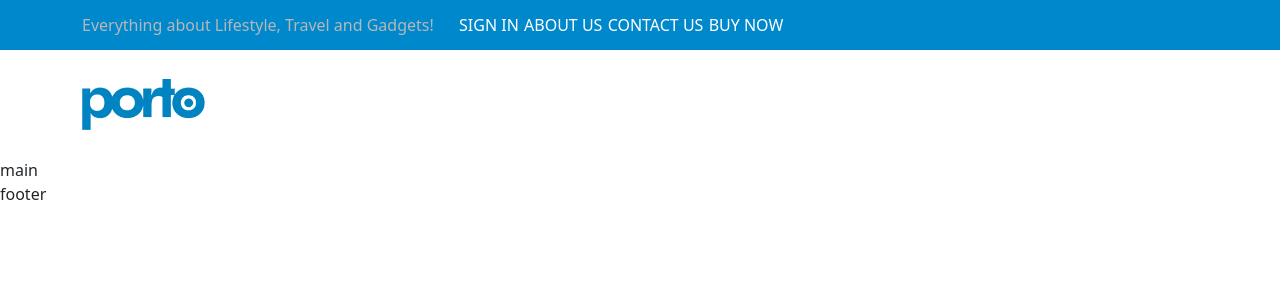
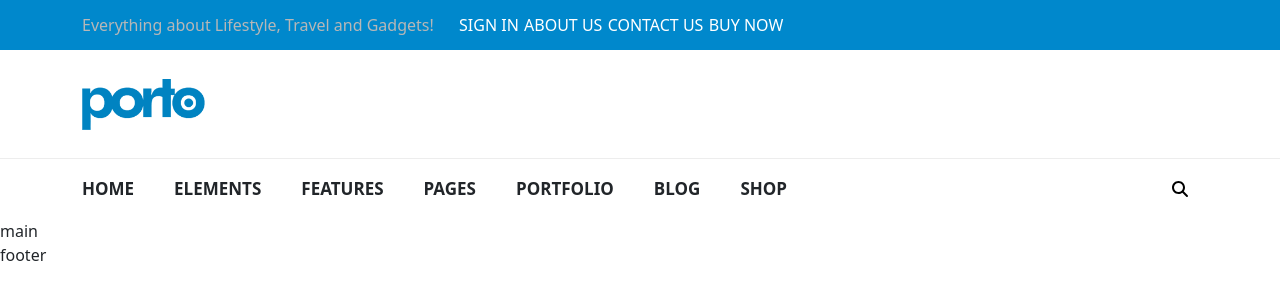
Before and after one commit to davidemontagna/proj-html-vuejs, a Vue app: page / in a window 1280 px wide. Shown: the top 300 px of the page. Built offline with nearby package versions, Linux system fonts and the light colour scheme.

Commit message:
layout header completo

```diff
--- a/src/components/Header.vue
+++ b/src/components/Header.vue
@@ -5,12 +5,15 @@
         </div>
         <div class="container my-4">
             <div class="row">
-                <div class="col">
+                <div class="col-12 col-sm-6 col-lg-3">
                     <div class="dm-logo">
                         <img src="../assets/img/logos/logo-default-slim.png" alt="">
                     </div>
                 </div>
             </div>
+        </div>
+        <div class="dm-bottom-nav d-flex align-items-center">
+            <bottom-nav />
         </div>
 
 
@@ -18,12 +21,14 @@
 </template>
 
 <script>
-import TopNav from "./commons/TopNav.vue"
+import TopNav from "./commons/TopNav.vue";
+import BottomNav from "./commons/BottomNav.vue";
 
 export default {
     name: 'Header',
     components: {
-        TopNav
+        TopNav,
+        BottomNav
     }
 }
 </script>
@@ -38,7 +43,11 @@ export default {
 .dm-logo{
     img{
         height: 60px;
-
     }
 }
+
+.dm-bottom-nav{
+    padding: 10px;
+    border-top: 1px solid #ededed;
+}
 </style>
--- /dev/null
+++ b/src/components/commons/BottomNav.vue
@@ -0,0 +1,67 @@
+<template>
+    <div class="container">
+        <div class="row">
+            <div class="col">
+                <div class="dm-nav-bottom d-flex justify-content-between align-items-center">
+                    <ul class="d-flex justify-content-start">
+                        <li v-for="element in bottomNav" :key="element">
+                            <a
+                            class="dm-nav-links-btm"
+                            href="#">
+                            {{element}}
+                            </a>
+
+                        </li>
+                    </ul>
+
+
+                    <search-bar />
+                </div>
+
+            </div>
+        </div>
+    </div>
+</template>
+
+<script>
+import SearchBar from "./SearchBar.vue"
+
+export default {
+    name: 'BottomNav',
+    components: {
+        SearchBar,
+    },
+    data(){
+        return{
+            bottomNav: ['home', 'elements', 'features', 'pages', 'portfolio', 'blog', 'shop']
+        }
+    }
+}
+</script>
+
+<style lang="scss">
+
+.dm-nav-bottom{
+
+    ul{
+        padding: 0;
+        margin: 0;
+        li{
+            list-style: none;
+        }
+    }
+
+    .dm-nav-links-btm{
+        font-size: 17px;
+        font-weight: bold;
+        margin-right: 40px;
+        text-transform: uppercase;
+        color: #212529;
+        text-decoration: none;
+
+        &:hover{
+            color: #0088cc;
+        }
+    }
+}
+</style>
--- /dev/null
+++ b/src/components/commons/SearchBar.vue
@@ -0,0 +1,73 @@
+<template>
+
+    <div class="search-box d-flex align-items-center">
+        <input type="text" class="search-input" placeholder="Search..">
+        <a class="search-btn" href="#">
+            <!-- Seach Icon -->
+            <i class="fas fa-search"></i>
+        </a>
+    </div>
+
+
+</template>
+
+<script>
+export default {
+    name: 'SearchBar',
+}
+</script>
+
+<style lang="scss">
+.search-box {
+  background: #fff;
+  height: 40px;
+  border-radius: 50px;
+  padding: 10px;
+}
+.search-box:hover{
+    border: 1px solid black;
+}
+/* input */
+.search-input {
+  outline: none;
+  border: none;
+  background: none;
+  width: 0;
+  padding: 0;
+  color: #000;
+  float: left;
+  font-size: 16px;
+  transition: .3s;
+  line-height: 40px;
+}
+.search-input::placeholder {
+  color: #000;
+}
+/* icon */
+.search-btn {
+  color: #000;
+  float: right;
+  border-radius: 50px;
+  display: flex;
+  justify-content: center;
+  align-items: center;
+  text-decoration: none;
+  transition: .3s;
+}
+.search-input:focus,
+.search-input:not(:placeholder-shown) {
+  width: 240px;
+  padding: 0 10px;
+}
+.search-box:hover > .search-input {
+  width: 240px;
+  padding: 0px 6px;
+}
+.search-box:hover > .search-btn,
+.search-input:focus + .search-btn,
+.search-input:not(:placeholder-shown) + .search-btn {
+  background: #fff;
+  color: #000;
+}
+
+</style>
--- a/src/components/commons/TopNav.vue
+++ b/src/components/commons/TopNav.vue
@@ -49,6 +49,4 @@ export default {
     }
 
 }
-
-
 </style>
```
